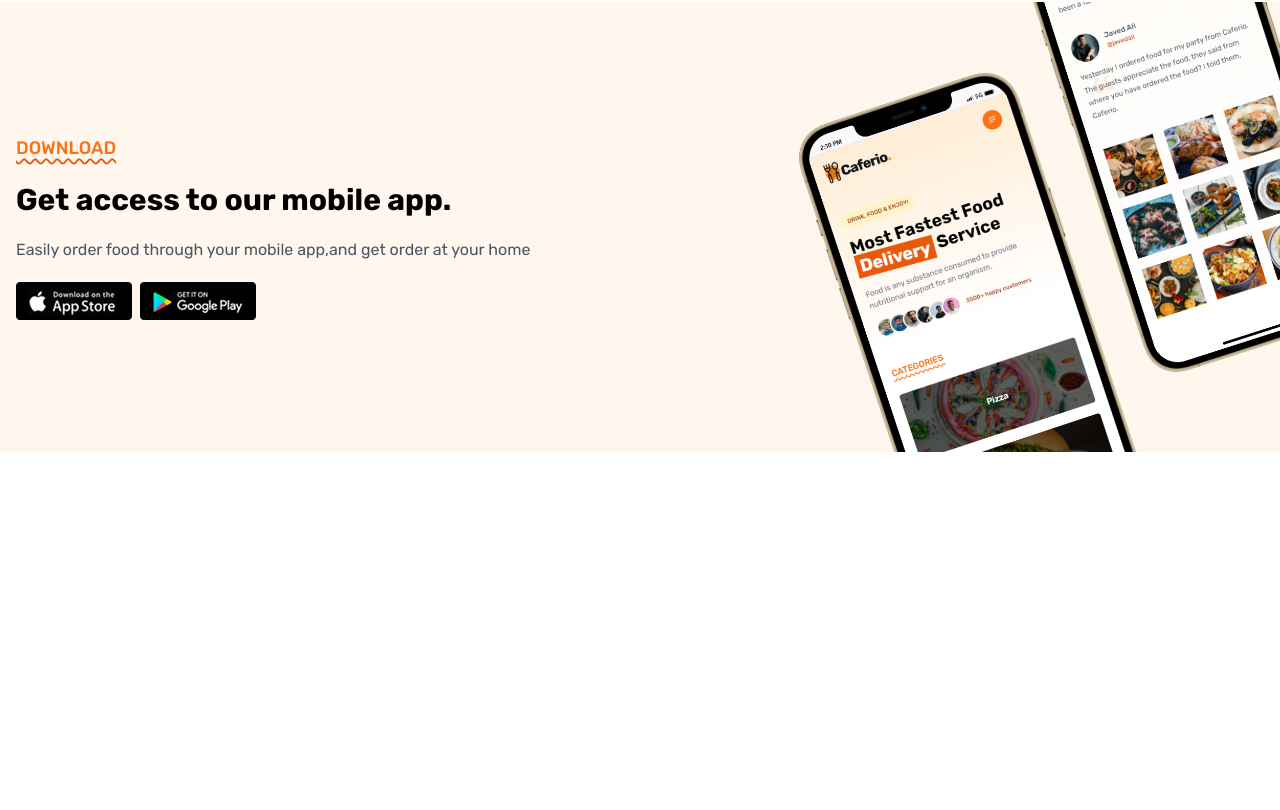
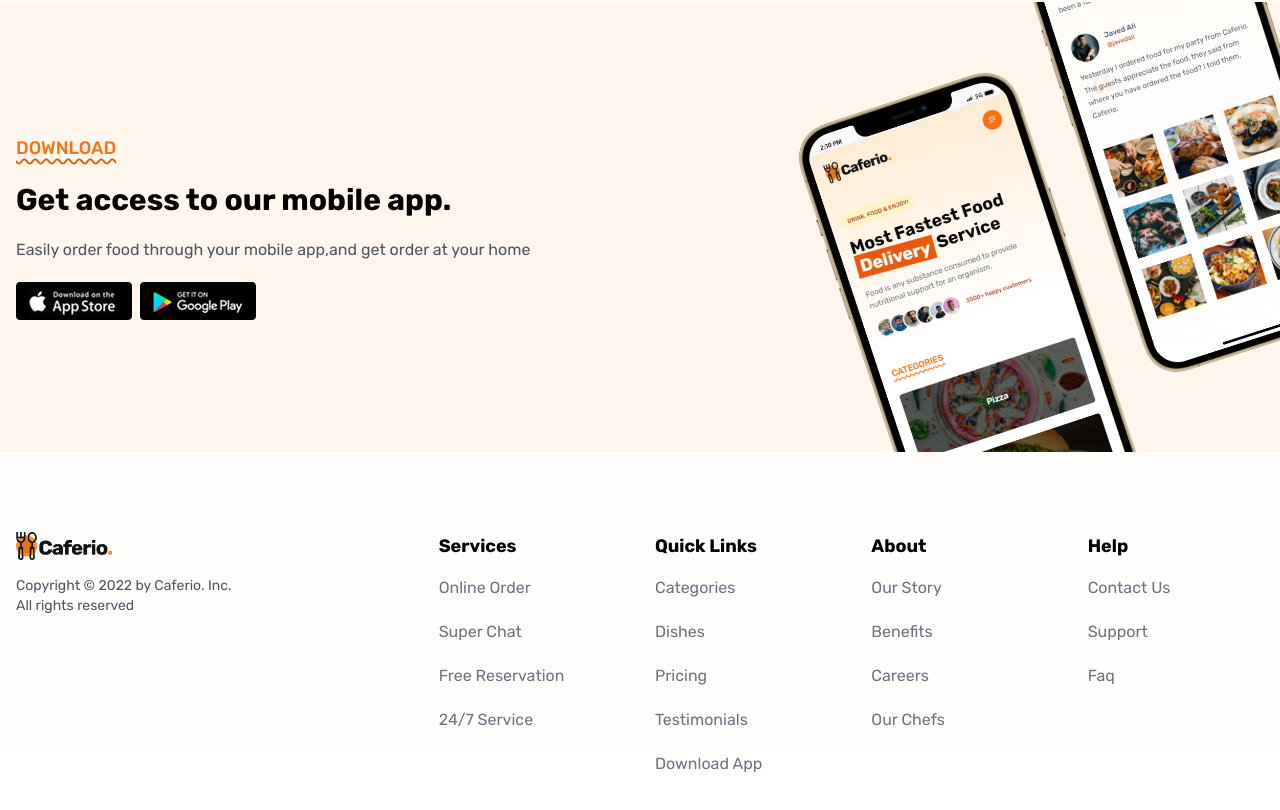
Before and after one commit to mjekott/food-delivery-landing-page, a Next.js app: page / in a window 1280 px wide. Shown: the part 3360-4170 px from the top of the page. Before the commit the page ends 3812 px from the top, so only its background shows below. Built offline with nearby package versions, Linux system fonts and the light colour scheme.

Commit message:
feat: implemented footer

```diff
--- /dev/null
+++ b/container/FooterContainer.tsx
@@ -0,0 +1,125 @@
+import Link from "next/link";
+import React from "react";
+
+const footerlinks = [
+  {
+    title: "services",
+    links: [
+      {
+        name: "online order",
+        href: "/#",
+      },
+      {
+        name: "super chat",
+        href: "/#",
+      },
+      {
+        name: "free reservation",
+        href: "/#",
+      },
+      {
+        name: "24/7 service",
+        href: "/#",
+      },
+    ],
+  },
+  {
+    title: "Quick links",
+    links: [
+      {
+        name: "categories",
+        href: "/#",
+      },
+      {
+        name: "dishes",
+        href: "/#",
+      },
+      {
+        name: "pricing",
+        href: "/#",
+      },
+      {
+        name: "testimonials",
+        href: "/#",
+      },
+      {
+        name: "download app",
+        href: "/#",
+      },
+    ],
+  },
+  {
+    title: "About",
+    links: [
+      {
+        name: "our story",
+        href: "/#",
+      },
+      {
+        name: "benefits",
+        href: "/#",
+      },
+      {
+        name: "careers",
+        href: "/#",
+      },
+      {
+        name: "our chefs",
+        href: "/#",
+      },
+    ],
+  },
+  {
+    title: "Help",
+    links: [
+      {
+        name: "contact us",
+        href: "/#",
+      },
+      {
+        name: "support",
+        href: "/#",
+      },
+      {
+        name: "faq",
+        href: "/#",
+      },
+    ],
+  },
+];
+
+const FooterContainer = () => {
+  return (
+    <section className="footer py-20">
+      <div className="grid grid-cols-3 gap-5 container">
+        <div className="col-span-3 lg:col-span-1">
+          <div className="w-24">
+            <img src="/images/logo.png" className="image-cover" alt="" />
+          </div>
+          <p className="mt-4 text-sm text-gray-600">
+            Copyright &copy; {new Date().getFullYear()} by Caferio. Inc. <br />
+            All rights reserved
+          </p>
+        </div>
+        <div className="col-span-3 lg:col-span-2 grid grid-cols-2 md:grid-cols-3 lg:grid-cols-4 gap-10">
+          {footerlinks.map((item, key) => (
+            <div>
+              <h2 className="font-bold text-lg capitalize mb-4">
+                {item.title}
+              </h2>
+              <ul className="flex flex-col space-y-5">
+                {item.links.map((link, index) => (
+                  <li className="capitalize  text-base text-gray-500">
+                    <Link href={link.href}>{link.name}</Link>
+                  </li>
+                ))}
+              </ul>
+            </div>
+          ))}
+        </div>
+      </div>
+    </section>
+  );
+};
+
+export default FooterContainer;
--- a/pages/index.tsx
+++ b/pages/index.tsx
@@ -7,6 +7,7 @@
 import Header from "../components/Header";
 import Navigation from "../components/Navigation";
 import DownloadContainer from "../container/DownloadContainer";
+import FooterContainer from "../container/FooterContainer";
 import PricingContainer from "../container/PricingContainer";
 import CategoryContainer from "../container/RowContainer";
 import TestimonialContainer from "../container/TestimonialContainer";
@@ -24,6 +25,7 @@
       <PricingContainer />
       <TestimonialContainer />
       <DownloadContainer />
+      <FooterContainer />
     </div>
   );
 };
```
